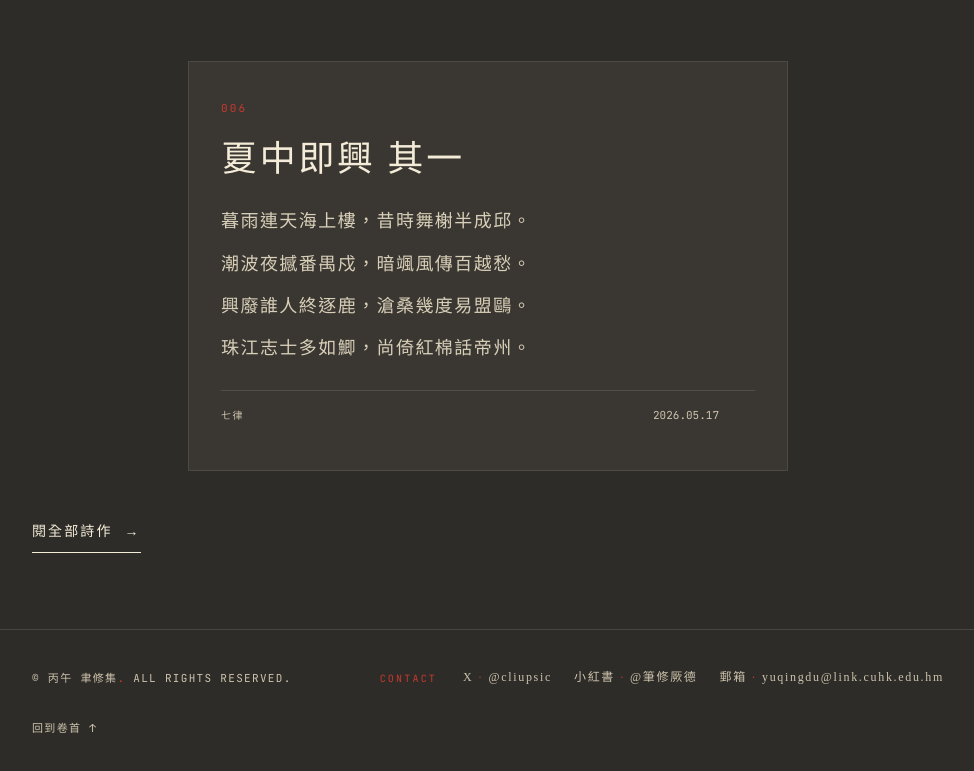
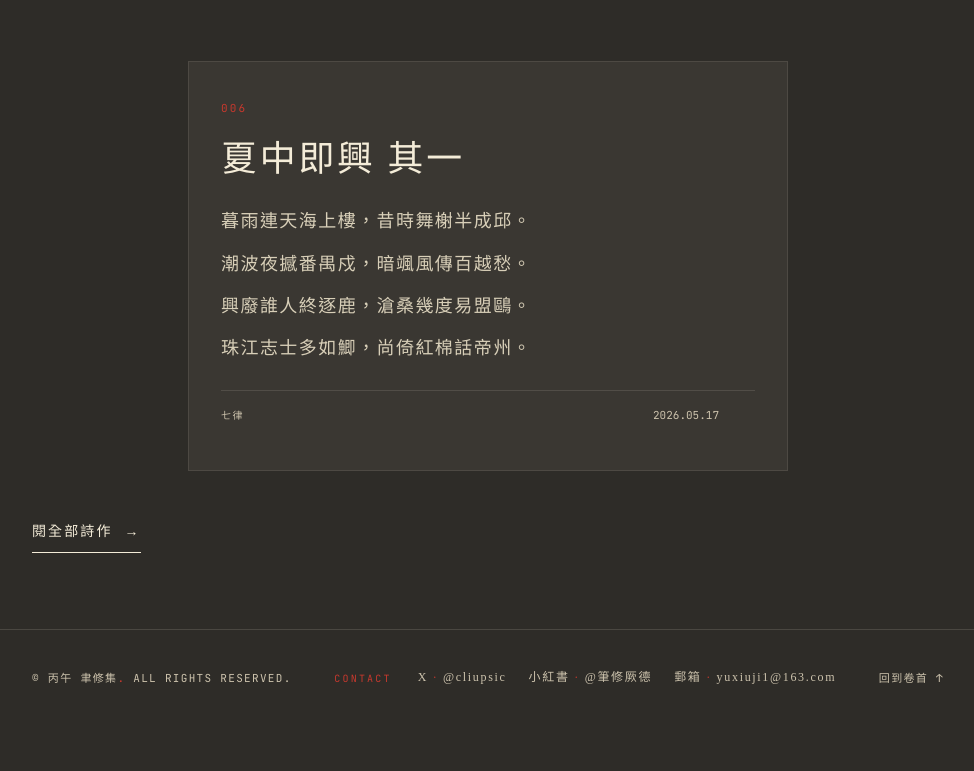
Before and after one commit to JamesDU001/yuxiuji.github.io, a plain HTML site: page index.html in a window 1280 px wide. Shown: the part 2767-3538 px from the top of the page, without its empty margins (272-1246 px from the left). After the commit the page ends 3493 px from the top, so only its background shows below. Drawn offline with nearby package versions, Linux system fonts and the light colour scheme; a small style sheet from the web is missing.

Commit message:
Update index.html

```diff
--- a/index.html
+++ b/index.html
@@ -94,7 +94,7 @@
         <span class="label">CONTACT</span>
         <a href="https://x.com/cliupsic" target="_blank" rel="noopener" aria-label="X @cliupsic" title="X @cliupsic">X&nbsp;<i class="dot">·</i>&nbsp;@cliupsic</a>
         <a href="https://xhslink.cn/m/43btoollYR7" target="_blank" rel="noopener" aria-label="小紅書 @筆修厥德" title="小紅書 @筆修厥德">小紅書&nbsp;<i class="dot">·</i>&nbsp;@筆修厥德</a>
-        <a href="mailto:yuqingdu@link.cuhk.edu.hm" aria-label="郵箱 yuqingdu@link.cuhk.edu.hm" title="yuqingdu@link.cuhk.edu.hm">郵箱&nbsp;<i class="dot">·</i>&nbsp;yuqingdu@link.cuhk.edu.hm</a>
+        <a href="mailto:yuxiuji1@163.com" aria-label="郵箱 yuxiuji1@163.com" title="yuxiuji1@163.com">郵箱&nbsp;<i class="dot">·</i>&nbsp;yuxiuji1@163.com</a>
       </div>
       <a href="#top" class="footer__top">回到卷首 ↑</a>
     </footer>
```
